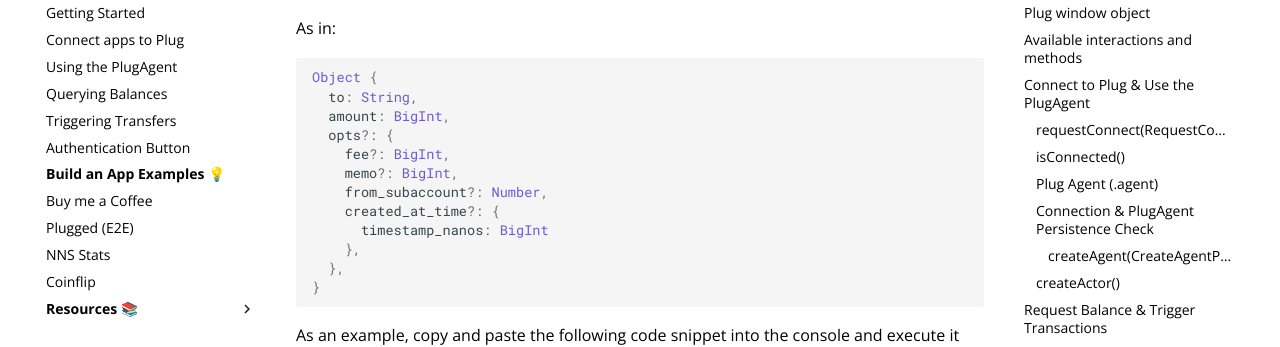
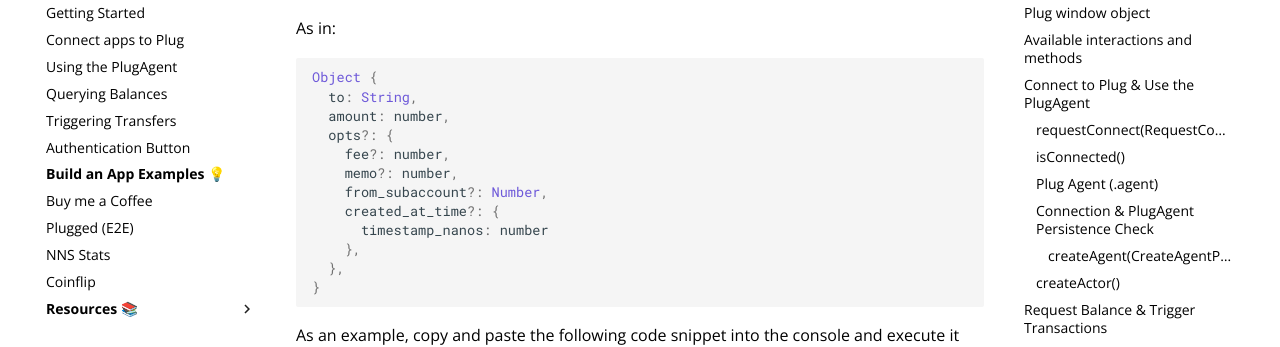
Before and after one commit to Psychedelic/plug-docs, an MkDocs documentation site: the page built from docs/getting-started/connect-to-plug.md, in a window 1280 px wide and 900 px high, scrolled down 8922 px. Shown: the part 153-500 px from the top of the window. Built offline with MkDocs 1.6.1 and Material for MkDocs 9.7.7, drawn with Linux system fonts in a browser that asks for light colours; comment, search, counter and statistics services are not loaded.

Commit message:
Update connect-to-plug.md

````diff
--- a/docs/getting-started/connect-to-plug.md
+++ b/docs/getting-started/connect-to-plug.md
@@ -366,13 +366,13 @@
 ```js
 Object {
   to: String,
-  amount: BigInt,
+  amount: number,
   opts?: {
-    fee?: BigInt,
-    memo?: BigInt,
+    fee?: number,
+    memo?: number,
     from_subaccount?: Number,
     created_at_time?: {
-      timestamp_nanos: BigInt
+      timestamp_nanos: number
     },
   },
 }
````
